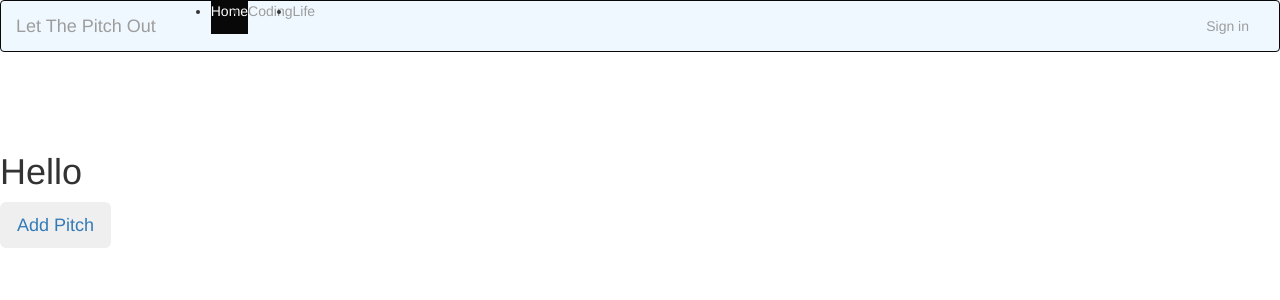
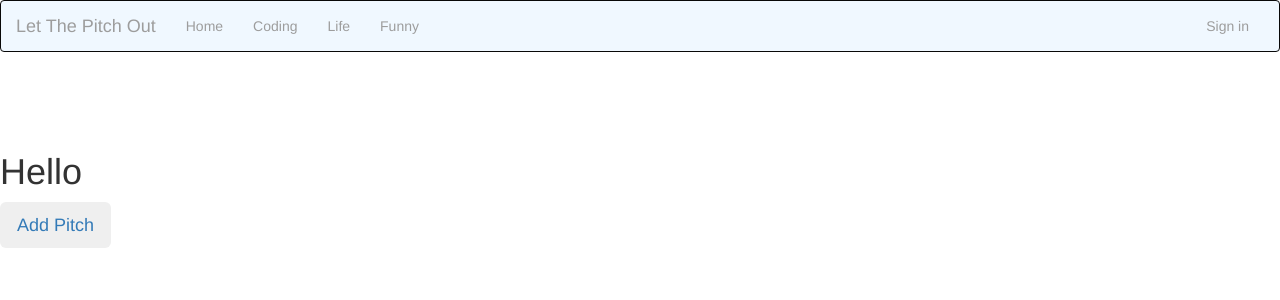
Before and after one commit to oodennis20/pitches, a Flask app: page / in a window 1280 px wide. Shown: the top 300 px of the page. Run offline with Flask 2, Linux system fonts and the light colour scheme; some libraries are stand-ins or nearby versions.

Commit message:
able to view by categories

```diff
--- a/app/main/forms.py
+++ b/app/main/forms.py
@@ -5,7 +5,7 @@
 
 class PitchForm(FlaskForm):
 
- category = StringField('Choose category', choices=[('coding', 'coding'), ('life', 'life')])
+ category = StringField('Choose category', choices=[('coding', 'coding'), ('life', 'life'), ('funny', 'funny')])
 
  pitch = TextAreaField('Pitch')
 
--- a/app/main/views.py
+++ b/app/main/views.py
@@ -35,3 +35,13 @@
         new_pitch.save_pitch()
 
     return render_template('pitch.html',pitch_entry= form)
+
+@main.route('/categories/<cate>')
+def category(cate):
+    '''
+    function to return the pitches by category
+    '''
+    category = Pitches.get_pitches(cate)
+    # print(category)
+    title = f'{cate}'
+    return render_template('categories.html',title = title, category = category)
--- a/app/models.py
+++ b/app/models.py
@@ -43,5 +43,10 @@
         db.session.add(self)
         db.session.commit()
 
+    @classmethod
+    def get_pitches(cls,cat):
+        pitch = Pitches.query.filter_by(category=cat).all()
+        return pitch
+
     def __repr__(self):
         return f'User {self.name}'
--- a/app/templates/index.html
+++ b/app/templates/index.html
@@ -12,19 +12,19 @@
     <button type="button" class="btn btn-outline btn-lg"><a href="../pitch/">Add Pitch</a></button>
     <div class="container">
         <div class="card-columns">
-            {% for pitch in pitches %}
+            {% for category in category %}
 
             <div class="card">
                 <img class="card" src="{{pitch.image}}" alt="Card image cap" size="100px180">
                 <div class="card-body">
-                    <h5 class="card-title">{{pitch.author}}</h5>
-                    <p class="card-text">{{pitch.description}}</p>
+                    <h5 class="card-title">{{category.author}}</h5>
+                    <p class="card-text">{{category.description}}</p>
                     <a href="{{pitch.url}}">
                         <p class="card-text">Click here to make and view comments!</p>
                     </a>
                 </div>
                 <div class="card-footer">
-                    <small class="text-muted">Publish date:{{pitch.time}}</small>
+                    <small class="text-muted">Publish date:{{category.time}}</small>
                 </div>
             </div>
             {% endfor %}
--- a/app/templates/navbar.html
+++ b/app/templates/navbar.html
@@ -9,27 +9,25 @@
             </button>
             <a class="navbar-brand" href="/">Let The Pitch Out</a>
         </div>
-        <div class="collapse navbar-collapse" id="navbarText">
-            <ul class="navbar-nav mr-auto">
-                <li class="nav-item active">
-                    <a class="nav-link" href="/">Home<span class="sr-only">(current)</span></a>
-                </li>
-                <li class="nav-item">
-                    <a class="nav-link" href="#">Coding</a>
-                </li>
-                <li class="nav-item">
-                    <a class="nav-link" href="#">Life</a>
-                </li>
+        <div class="navbar-collapse collapse">
+            <ul class="nav navbar-nav">
+            <li><a class="nav-link" href="/">Home<span class="sr-only">(current)</span></a></li>
+            <li>
+                <a class="nav-link" href="categories/coding">Coding</a>
+            </li>
+                <li>
+                <a class="nav-link" href="categories/life">Life</a>
+                <li>
+                <a class="nav-link" href="categories/funny">Funny</a>
+            </li>
             </ul>
-            <span class="navbar-text">
 
-            </span>
             <ul class="nav navbar-nav navbar-right">
                 {% if current_user.is_authenticated %}
                 <li style="color:#000000;padding:15px;">{{current_user.author}}</li>
                 <li><a href="{{url_for('auth.logout')}}">Sign out</a></li>
                 {% else %}
-                <li><a href="{{url_for('auth.login')}}">Sign in</a></li>
+                <li style="color:#000000;"><a href="{{url_for('auth.login')}}">Sign in</a></li>
                 {%endif%}
             </ul>
         </div>
```
Also changed, not shown: app/templates/categories.html (+4 -4 lines).
